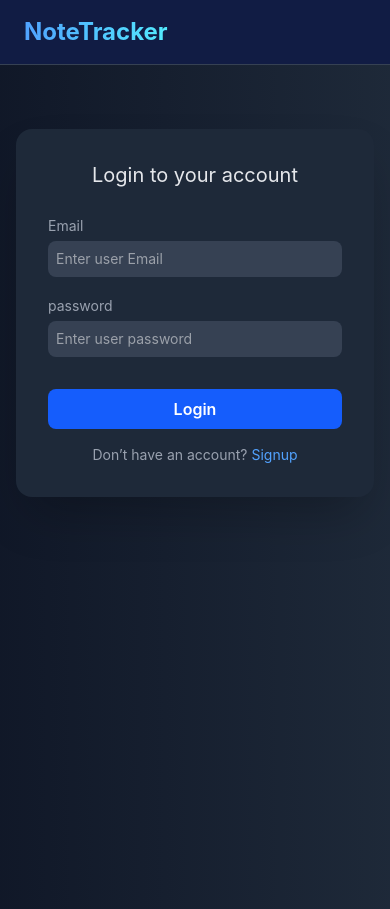
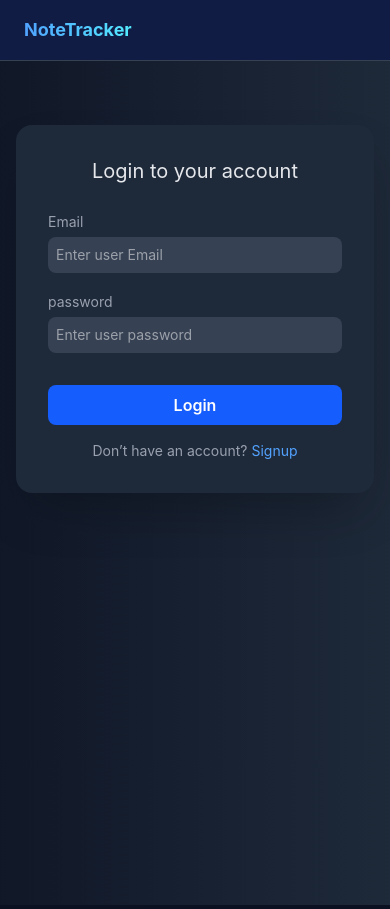
Before and after one commit to ajaykumar1298/noteTracker, a React app in the folder frontend/: page / in a window 390 px wide. Built offline with nearby package versions, Linux system fonts and the light colour scheme; the HTML template or start-up script is replaced by a standard one.

Commit message:
navbar update

```diff
--- a/frontend/src/components/Navbar.jsx
+++ b/frontend/src/components/Navbar.jsx
@@ -114,7 +114,7 @@ function Navbar() {
       <div className="flex justify-between bg-[#111c44] border-b border-gray-700 items-center px-6 py-4 text-white sticky top-0 z-40">
         <div
           onClick={() => navigate("/note")}
-          className="text-2xl font-bold bg-gradient-to-r from-blue-400 to-cyan-300 bg-clip-text text-transparent cursor-pointer"
+          className="text-lg sm:text-2xl font-bold bg-gradient-to-r from-blue-400 to-cyan-300 bg-clip-text text-transparent cursor-pointer"
         >
           NoteTracker
         </div>
```
